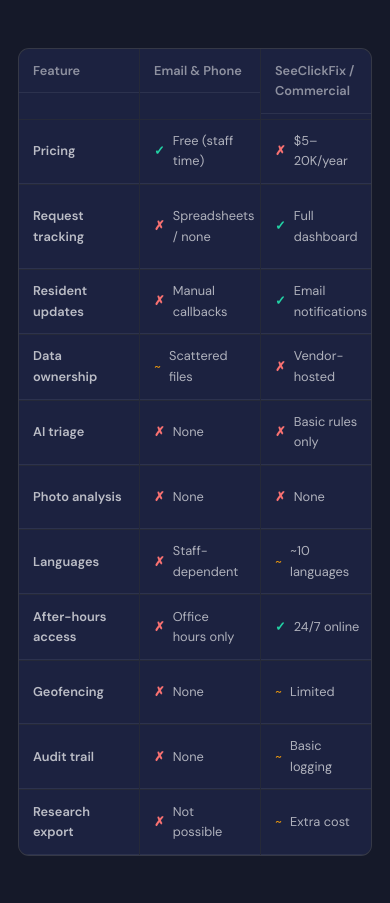
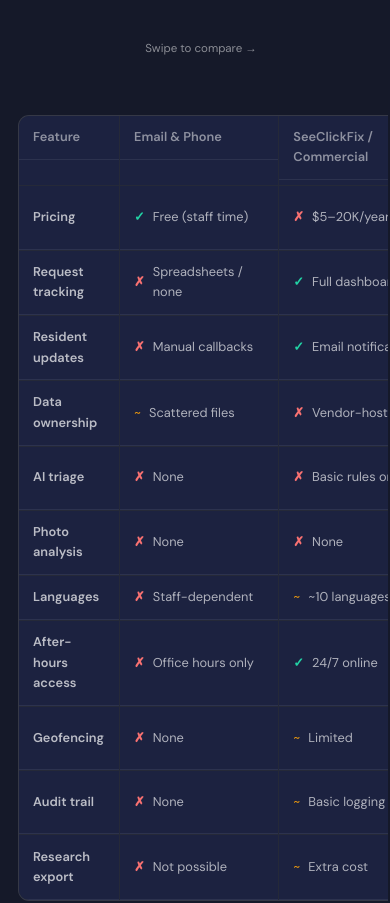
Before and after one commit to Pinpoint-311/Pinpoint311Website, a React app: page index.html in a window 390 px wide. Shown: the part 2288-3191 px from the top of the page. Built offline with nearby package versions, Linux system fonts and the light colour scheme.

Commit message:
Fix mobile comparison: scrollable container with swipe hint, compact cells

```diff
--- a/index.html
+++ b/index.html
@@ -820,6 +820,10 @@
       margin-top: 3rem;
     }
 
+    .compare-swipe-hint {
+      display: none;
+    }
+
     .compare-col {
       background: var(--navy-2)
     }
@@ -1776,20 +1780,62 @@
         grid-template-columns: 1fr
       }
 
+      .compare-scroll-wrap {
+        position: relative;
+        overflow-x: auto;
+        -webkit-overflow-scrolling: touch;
+        margin: 0 -1rem;
+        padding: 0 1rem;
+      }
+
+      .compare-scroll-wrap::after {
+        content: '';
+        position: sticky;
+        right: 0;
+        top: 0;
+        bottom: 0;
+        width: 40px;
+        background: linear-gradient(to right, transparent, var(--navy));
+        pointer-events: none;
+        z-index: 2;
+      }
+
       .compare-grid {
         display: grid;
-        grid-template-columns: 1.2fr 1fr 1fr 1fr;
-        overflow-x: auto;
-        -webkit-overflow-scrolling: touch;
-        min-width: 0;
+        grid-template-columns: 100px 1fr 1fr 1fr;
+        min-width: 580px;
+      }
+
+      .compare-swipe-hint {
+        display: flex;
+        align-items: center;
+        justify-content: center;
+        gap: .4rem;
+        font-size: .72rem;
+        color: var(--muted);
+        margin-bottom: .5rem;
+        animation: swipeHint 2s ease-in-out infinite;
+      }
+
+      @keyframes swipeHint {
+
+        0%,
+        100% {
+          transform: translateX(0);
+          opacity: .6;
+        }
+
+        50% {
+          transform: translateX(6px);
+          opacity: 1;
+        }
       }
 
       .compare-cell,
       .compare-label,
       .compare-head {
-        padding: .75rem .8rem;
-        font-size: .75rem;
-        min-width: 120px;
+        padding: .6rem .5rem;
+        font-size: .7rem;
       }
 
       .tech-grid {
@@ -2333,6 +2379,8 @@
         </div>
       </div>
 
+      <div class="compare-swipe-hint">Swipe to compare →</div>
+      <div class="compare-scroll-wrap">
         <div class="compare-grid reveal">
           <!-- Headers -->
           <div class="compare-col">
@@ -2369,7 +2417,8 @@
             <div class="compare-cell compare-col highlight"><span class="check">✓</span> Email + SMS, auto</div>
           </div>
           <div class="compare-row">
-          <div class="compare-cell compare-col" style="font-weight:600;color:rgba(255,255,255,.7)">Data ownership</div>
+            <div class="compare-cell compare-col" style="font-weight:600;color:rgba(255,255,255,.7)">Data ownership
+            </div>
             <div class="compare-cell compare-col"><span class="warn">~</span> Scattered files</div>
             <div class="compare-cell compare-col"><span class="cross">✗</span> Vendor-hosted</div>
             <div class="compare-cell compare-col highlight"><span class="check">✓</span> Self-hosted, you own it</div>
@@ -2381,7 +2430,8 @@
             <div class="compare-cell compare-col highlight"><span class="check">✓</span> Gemini 3.1 Flash-Lite</div>
           </div>
           <div class="compare-row">
-          <div class="compare-cell compare-col" style="font-weight:600;color:rgba(255,255,255,.7)">Photo analysis</div>
+            <div class="compare-cell compare-col" style="font-weight:600;color:rgba(255,255,255,.7)">Photo analysis
+            </div>
             <div class="compare-cell compare-col"><span class="cross">✗</span> None</div>
             <div class="compare-cell compare-col"><span class="cross">✗</span> None</div>
             <div class="compare-cell compare-col highlight"><span class="check">✓</span> Vision AI built-in</div>
@@ -2412,12 +2462,14 @@
             <div class="compare-cell compare-col highlight"><span class="check">✓</span> Immutable + timestamped</div>
           </div>
           <div class="compare-row">
-          <div class="compare-cell compare-col" style="font-weight:600;color:rgba(255,255,255,.7)">Research export</div>
+            <div class="compare-cell compare-col" style="font-weight:600;color:rgba(255,255,255,.7)">Research export
+            </div>
             <div class="compare-cell compare-col"><span class="cross">✗</span> Not possible</div>
             <div class="compare-cell compare-col"><span class="warn">~</span> Extra cost</div>
             <div class="compare-cell compare-col highlight"><span class="check">✓</span> 60+ fields, free</div>
           </div>
         </div>
+      </div><!-- /compare-scroll-wrap -->
     </div>
   </section>
 
```
Lines whose indentation alone changed are shown as unchanged.
